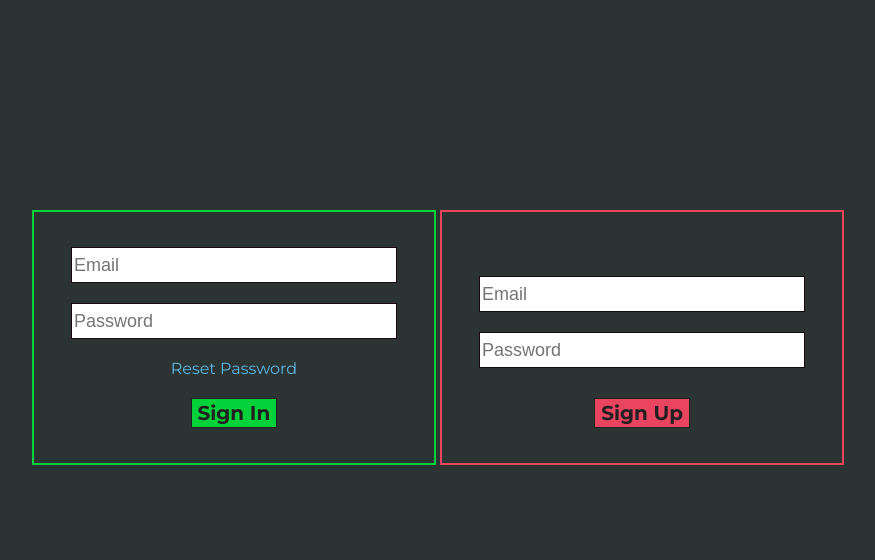
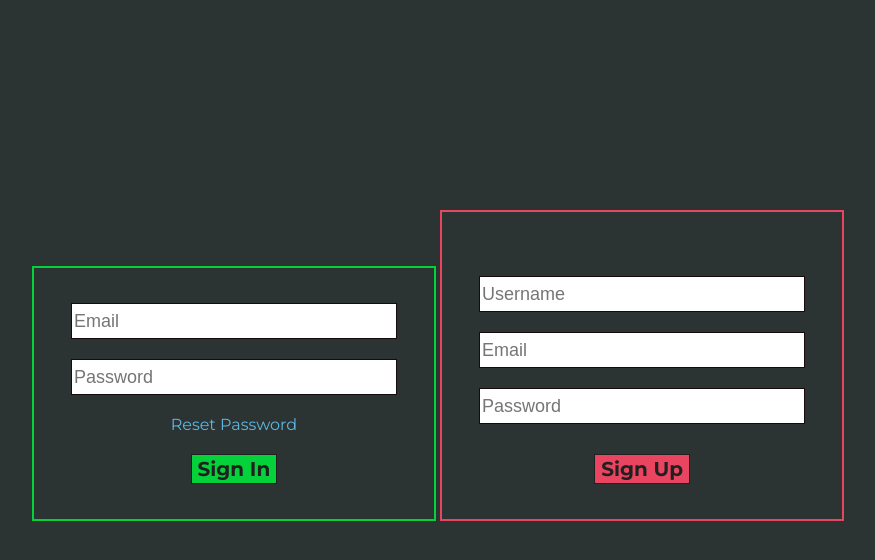
Before and after one commit to DM880/blog, a Django app: page /sign/ in a window 1280 px wide. Shown: the top 560 px of the page, without its empty margins (202-1077 px from the left). Run offline with Django 4.2, Linux system fonts and the light colour scheme.

Commit message:
user signed functionality improved

```diff
--- a/src/interfaces/appsite/templates/post.html
+++ b/src/interfaces/appsite/templates/post.html
@@ -40,7 +40,9 @@
             {% csrf_token %}
         <div class="comment-input">
         <textarea name="comment-post" maxlength="300" required="True"></textarea>
-          <button type="submit">Submit</button>
+          {% if signed_in %}<button type="submit">Submit</button>
+          {% else %}<button type="button">SignIn to comment</button>
+          {% endif %}
           </form>
         </div>
         </div>
--- a/src/interfaces/appsite/templates/sign/sign.html
+++ b/src/interfaces/appsite/templates/sign/sign.html
@@ -20,11 +20,12 @@
         <!--SignIn-->
 
   <div class="sign-in">
-    <form method="post" action="{% url 'sign_in' %}">
+      {% if error %}<h4 style="color:red;margin-top:-20px;">Login details don't match</h4>{% endif %}
+    <form method="post" action="{% url 'sign_in' %}" enctype="multipart/form-data">
        {% csrf_token %}
-    <input placeholder="Email" type="email" name="email" required="true"></input>
+    <input placeholder="Email" type="text" name="sign_in_username" required></input>
   <br>
-  <input placeholder="Password" type="password" name="password" required="true"></input>
+  <input placeholder="Password" type="password" name="sign_in_password" required></input>
 <br>
   <a href="" class="rst-pw">Reset Password</a>
   <br>
@@ -35,11 +36,15 @@
   <!--SignUp-->
 
 <div class="sign-up">
-    <form method="post" action="{% url 'sign_up' %}">
+    {% if username_exist %}<h4 style="color:red;margin-top:-40px;">Username already exsist</h4>{% endif %}
+    {% if email_exist %}<h4 style="color:red;margin-top:-40px;">Email already in use</h4>{% endif %}
+    <form method="post" action="{% url 'sign_up' %}" enctype="multipart/form-data">
        {% csrf_token %}
-  <input placeholder="Email" type="email" name="email" required="true"></input>
+  <input placeholder="Username" type="text" name="sign_up_username" required></input>
 <br>
-<input placeholder="Password" type="password" name="password" required="true"></input>
+<input placeholder="Email" type="email" name="sign_up_email" required></input>
+<br>
+<input placeholder="Password" type="password" name="sign_up_password" required></input>
 <br>
 <button class="sign-up-btn" type="submit">Sign Up</button>
 </form>
--- a/src/interfaces/appsite/views/views.py
+++ b/src/interfaces/appsite/views/views.py
@@ -30,9 +30,9 @@ def sign_in(request):
 
     if request.method == "POST":
 
-        email = request.POST.get("email")
-        password = request.POST.get("password")
-        user = authenticate(email=email, password=password)
+        username = request.POST.get("sign_in_username")
+        password = request.POST.get("sign_in_password")
+        user = authenticate(username=username, password=password)
 
         if user:
             if user.is_active:
@@ -48,16 +48,21 @@ def sign_up(request):
 
     if request.method == "POST":
 
-        email = request.POST.get("email")
-        password = request.POST.get("password")
+        username = request.POST.get('sign_up_username')
+        email = request.POST.get("sign_up_email")
+        password = request.POST.get("sign_up_password")
 
         if User.objects.filter(email=email).exists():
 
             return render(request, "sign/sign.html", {"email_exist":True})
 
+        elif User.objects.filter(username=username).exists():
+
+            return render(request, "sign/sign.html", {"username_exist":True})
+
         else:
             data_user = {
-                "username": email,
+                "username": username,
                 "email": email,
                 "password": password,
             }
@@ -93,10 +98,15 @@ def section_post(request, section, post_id):
     images = Image.objects.filter(post=post)
     comments = Comment.objects.filter(post=post)
 
+    if request.user.is_authenticated:
+        signed_in = True
+    else:
+        signed_in = False
+
     return render(
         request,
         "post.html",
-        {"post": post, "entries": entries, "images": images, "comments": comments},
+        {"post": post, "entries": entries, "images": images, "comments": comments, 'signed_in':signed_in},
     )
 
 
```
Also changed, not shown: src/interfaces/appsite/templates/base.html (+5 -3 lines).
